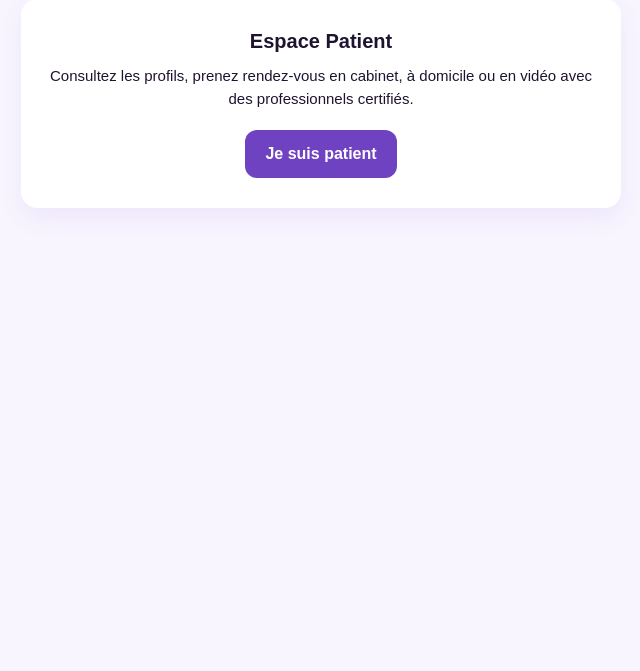
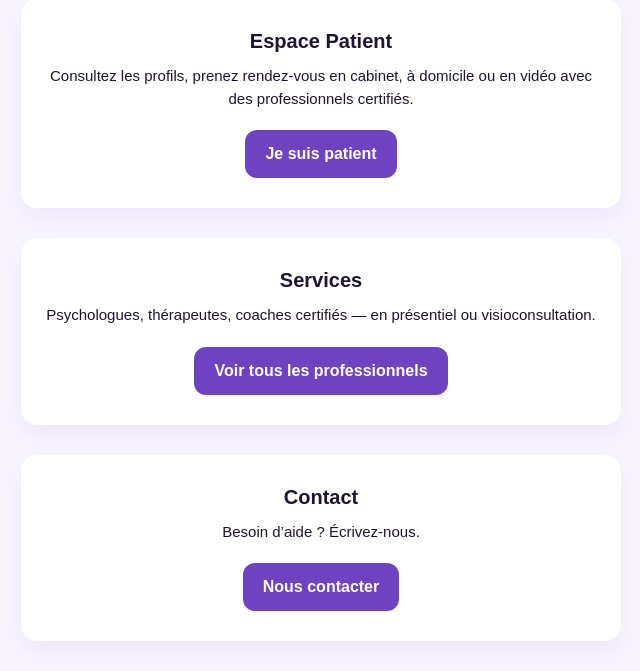
Before and after one commit to asccof/lumia-project-principale, a Flask app: page / in a window 1280 px wide. Shown: the part 290-961 px from the top of the page, without its empty margins (319-959 px from the left). Before the commit the page ends 468 px from the top, so only its background shows below. Run offline with Flask 3, Linux system fonts and the light colour scheme; data that the repository does not hold is empty; some libraries are stand-ins or nearby versions.

Commit message:
Update index.html

```diff
--- a/templates/index.html
+++ b/templates/index.html
@@ -5,6 +5,7 @@
   <meta name="viewport" content="width=device-width, initial-scale=1.0"/>
   <title>Tighri – Plateforme de rendez-vous</title>
 
+  <!-- (identique à ta version précédente) -->
   <link href="https://cdn.jsdelivr.net/npm/bootstrap@5.1.3/dist/css/bootstrap.min.css" rel="stylesheet">
   <link href="https://cdnjs.cloudflare.com/ajax/libs/font-awesome/6.5.2/css/all.min.css" rel="stylesheet">
 
@@ -18,7 +19,7 @@
 
     body{ background:var(--tgh-soft); color:var(--tgh-ink); font-family:sans-serif; }
 
-    /* ===== HEADER ===== */
+    /* ===== HEADER (identique + ajout burger) ===== */
     .tgh-header{ background:#fff; border-bottom:1px solid var(--tgh-line); }
     .tgh-header .tgh-container{
       max-width:1100px; margin:0 auto; padding:10px 16px;
@@ -33,19 +34,17 @@
     }
     .tgh-brand-text{ font-weight:800; font-size:22px; color:var(--tgh-primary); }
 
-    /* Nav desktop */
     .tgh-nav{ position:relative; display:flex; align-items:center; gap:10px; }
     .tgh-nav-desktop{ list-style:none; display:flex; gap:20px; margin:0; padding:0; }
     .tgh-nav-desktop a{ color:var(--tgh-ink); text-decoration:none; font-weight:500; }
     .tgh-nav-desktop a:hover{ color:var(--tgh-primary); text-decoration:underline; }
 
-    /* Burger */
+    /* === AJOUT MINIMAL : bouton burger + panneau === */
     .tgh-burger{
       display:none; background:#fff; border:1px solid var(--tgh-line);
       border-radius:10px; padding:8px; color:var(--tgh-primary); cursor:pointer;
     }
-
-    /* Menu mobile */
+    .tgh-burger svg{ display:block; }
     .tgh-nav-mobile{
       position:absolute; top:115%; right:0; z-index:1000; width:240px;
       background:#fff; border:1px solid var(--tgh-line); border-radius:12px;
@@ -57,7 +56,6 @@
     }
     .tgh-nav-mobile a:hover{ background:var(--tgh-soft); }
 
-    /* Actions */
     .tgh-actions{ display:flex; gap:10px; align-items:center; }
     .tgh-btn{
       display:inline-flex; align-items:center; justify-content:center;
@@ -102,10 +100,15 @@
 
     /* ===== Responsive ===== */
     @media (max-width: 767.98px){
+      /* cacher uniquement la nav desktop (les 3 liens) et montrer le burger */
       .tgh-nav-desktop{ display:none; }
       .tgh-burger{ display:inline-flex; }
+
       .tgh-brand-text{ font-size:20px; }
       .tgh-actions .tgh-btn{ padding:8px 12px; border-radius:10px; }
+      .tgh-hero{ padding: 2.25rem 1rem; }
+      .tgh-hero h1{ font-size: 1.2rem; }
+      .tgh-search{ margin-top:.75rem; }
     }
 
     @media (prefers-reduced-motion: no-preference){
@@ -117,7 +120,7 @@
 </head>
 <body>
 
-  <!-- ===== HEADER ===== -->
+  <!-- ===== HEADER (identique à ta version, avec burger ajouté) ===== -->
   <header class="tgh-header" role="banner">
     <div class="tgh-container">
       <a class="tgh-brand" href="/" aria-label="Accueil Tighri">
@@ -127,17 +130,20 @@
 
       <nav class="tgh-nav" aria-label="Navigation principale">
         <ul class="tgh-nav-desktop">
+          <!-- (identiques) -->
           <li><a href="#a-propos">À propos</a></li>
           <li><a href="#services">Services</a></li>
           <li><a href="#contact">Contact</a></li>
         </ul>
 
+        <!-- === AJOUT : bouton burger (mobile) === -->
         <button class="tgh-burger" aria-label="Ouvrir le menu" aria-controls="tgh-mobile-menu" aria-expanded="false">
           <svg width="26" height="26" viewBox="0 0 24 24" aria-hidden="true">
             <path d="M3 6h18M3 12h18M3 18h18" stroke="currentColor" stroke-width="2" stroke-linecap="round"/>
           </svg>
         </button>
 
+        <!-- === AJOUT : panneau mobile (ne contient que ces 3 liens) === -->
         <div id="tgh-mobile-menu" class="tgh-nav-mobile" hidden>
           <a href="#a-propos">À propos</a>
           <a href="#services">Services</a>
@@ -152,22 +158,36 @@
     </div>
   </header>
 
-  <!-- ===== HERO ===== -->
+  <!-- ===== HERO (identique) ===== -->
   <section class="tgh-hero">
     <h1>La plateforme marocaine pour prendre rendez-vous avec des psychologues, thérapeutes et coaches certifiés</h1>
-    <form class="tgh-search" role="search">
-      <input type="text" placeholder="Rechercher un professionnel, une spécialité, une ville..." aria-label="Recherche">
+    <form class="tgh-search" role="search" method="get" action="/professionals">
+      <input type="text" name="q" placeholder="Rechercher un professionnel, une spécialité, une ville..." aria-label="Recherche">
       <button type="submit">Rechercher</button>
     </form>
   </section>
 
-  <!-- ===== PATIENT ===== -->
-  <section class="tgh-patient">
+  <!-- ===== PATIENT (identique) ===== -->
+  <section class="tgh-patient" id="a-propos">
     <h2>Espace Patient</h2>
     <p>Consultez les profils, prenez rendez-vous en cabinet, à domicile ou en vidéo avec des professionnels certifiés.</p>
     <a href="/patients">Je suis patient</a>
   </section>
 
+  <!-- ancres de section (pour #services / #contact si tu veux scroller sur la même page) -->
+  <section id="services" class="tgh-patient" style="margin-top:0">
+    <h2>Services</h2>
+    <p>Psychologues, thérapeutes, coaches certifiés — en présentiel ou visioconsultation.</p>
+    <a href="/professionals">Voir tous les professionnels</a>
+  </section>
+
+  <section id="contact" class="tgh-patient" style="margin-top:0">
+    <h2>Contact</h2>
+    <p>Besoin d’aide ? Écrivez-nous.</p>
+    <a href="/contact">Nous contacter</a>
+  </section>
+
+  <!-- (identique) -->
   <script>
     (function(){
       const header = document.querySelector('.tgh-header');
```
